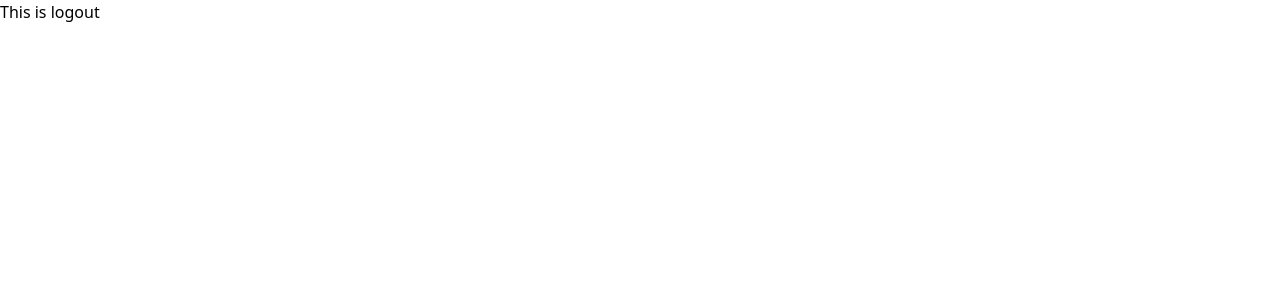
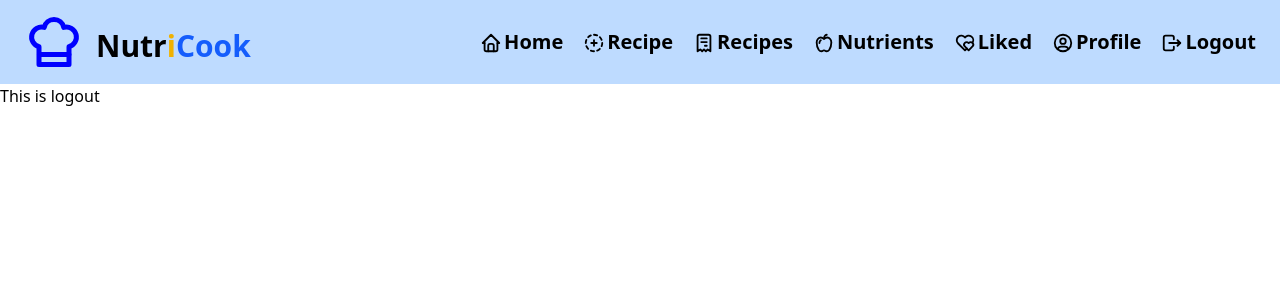
Before and after one commit to Mushahidjutt/NutriCook, a React (Vite) app: page /logout in a window 1280 px wide. Shown: the top 300 px of the page. Built offline with nearby package versions, Linux system fonts and the light colour scheme.

Commit message:
Craete Nutrients Page

```diff
--- a/package.json
+++ b/package.json
@@ -12,6 +12,7 @@
   "dependencies": {
     "@tabler/icons-react": "^3.34.1",
     "@tailwindcss/vite": "^4.1.12",
+    "axios": "^1.11.0",
     "react": "^19.1.1",
     "react-dom": "^19.1.1",
     "react-router-dom": "^7.8.2",
--- a/src/Components/Layout/Navbar.jsx
+++ b/src/Components/Layout/Navbar.jsx
@@ -1,11 +1,20 @@
 import React from "react";
-import { IconChefHat } from "@tabler/icons-react";
+import {
+  IconChefHat,
+  IconHome,
+  IconReceipt,
+  IconCircleDashedPlus,
+  IconApple,
+  IconHearts,
+  IconUserCircle,
+  IconLogout,
+} from "@tabler/icons-react";
 import { Link } from "react-router-dom";
 
 function Navbar() {
   return (
     <div>
-      <div className="flex justify-between px-6 py-3 ">
+      <div className="flex justify-between px-6 py-3 bg-blue-200 ">
         <div>
           <h1 className="flex ">
             <IconChefHat size={60} stroke={2} color="blue" />
@@ -16,32 +25,60 @@ function Navbar() {
           </h1>
         </div>
 
-        <div className="text-2xl  flex items-center justify-center gap-3">
-          <Link to="/home" className="hover:text-indigo-600 transition">
+        <div className="text-xl font-semibold   flex items-center justify-center gap-5">
+          <Link
+            to="/"
+            className="hover:text-indigo-600 transition flex gap-0.5 "
+          >
+            <IconHome className="mt-1" size={22} stroke={2} />
             Home
           </Link>
 
-          <Link to="/recipe" className="hover:text-indigo-600 transition">
+          <Link
+            to="/recipe"
+            className="hover:text-indigo-600 transition flex gap-0.5 "
+          >
+            <IconCircleDashedPlus className="mt-1" size={22} stroke={2} />
             Recipe
           </Link>
 
-          <Link to="/recipes" className="hover:text-indigo-600 transition">
+          <Link
+            to="/recipes"
+            className="hover:text-indigo-600 transition flex gap-0.5"
+          >
+            <IconReceipt className="mt-1" size={22} stroke={2} />
             Recipes
           </Link>
 
-          <Link to="/nutrients" className="hover:text-indigo-600 transition">
+          <Link
+            to="/nutrients"
+            className="hover:text-indigo-600 transition flex gap-0.5"
+          >
+            <IconApple className="mt-1" size={22} stroke={2} />
             Nutrients
           </Link>
 
-          <Link to="/liked" className="hover:text-indigo-600 transition">
+          <Link
+            to="/liked"
+            className="hover:text-indigo-600 transition flex gap-0.5"
+          >
+            <IconHearts className="mt-1" size={22} stroke={2} />
             Liked
           </Link>
 
-          <Link to="/profile" className="hover:text-indigo-600 transition">
+          <Link
+            to="/profile"
+            className="hover:text-indigo-600 transition flex gap-0.5"
+          >
+            <IconUserCircle className="mt-1" size={22} stroke={2} />
             Profile
           </Link>
 
-          <Link to="/logout" className="hover:text-indigo-600 transition">
+          <Link
+            to="/logout"
+            className="hover:text-indigo-600 transition flex gap-0.5"
+          >
+            <IconLogout className="mt-1" size={22} stroke={2} />
             Logout
           </Link>
         </div>
--- a/src/Pages/Home.jsx
+++ b/src/Pages/Home.jsx
@@ -5,6 +5,7 @@ function Home() {
   return (
     <div>
       <Navbar />
+      <h1>This Is Home</h1>
     </div>
   );
 }
--- a/src/Pages/Liked.jsx
+++ b/src/Pages/Liked.jsx
@@ -1,7 +1,10 @@
 import React from "react";
+import Navbar from "../Components/Layout/Navbar";
 
 function Liked() {
   return <div>
+    <Navbar />
+    <h1>this liked</h1>
 
 
   </div>;
--- a/src/Pages/Logout.jsx
+++ b/src/Pages/Logout.jsx
@@ -1,8 +1,10 @@
 import React from "react";
+import Navbar from "../Components/Layout/Navbar";
 
 function Logout() {
   return (
     <div>
+      <Navbar />
       <h1>This is logout</h1>
     </div>
   );
--- a/src/Pages/Nutrients.jsx
+++ b/src/Pages/Nutrients.jsx
@@ -1,7 +1,68 @@
-import React from "react";
+import React, { useState, useEffect } from "react";
+import Navbar from "../Components/Layout/Navbar";
+import axios from "axios";
 
 function Nutrients() {
-  return <div></div>;
+  const [nutrients, setNutrients] = useState([]);
+  const [query, setQuery] = useState("");
+
+  // useEffect(() => {
+  //   axios
+  //     .post("api/v1/recipes/nutrients")
+  //     .then((response) => setNutrients(response.data))
+  //     .catch((error) => console.error("Error ", error));
+  // }, []);
+
+  const handleGetNutrients = async () => {
+    try {
+      const response = await axios.post(
+        "https://nutricook-backend.onrender.com/api/v1/recipes/nutrients",
+        {
+          query: query,
+        }
+      );
+
+      setNutrients(response.data);
+    } catch (error) {
+      console.error("Error fetching nutrients:", error);
+    }
+  };
+
+  return (
+    <div>
+      <Navbar />
+
+      <div className="flex justify-center items-center mt-10">
+        <div className=" w-full max-w-3xl bg-amber-200 p-8 rounded-3xl shadow-2xl">
+          <h1 className="text-center text-2xl font-semibold">Calculate Nutrients</h1>
+
+          <input
+            type="text"
+            placeholder="e.g. 2 apple"
+            value={query}
+            onChange={(e) => setQuery(e.target.value)}
+          />
+          <button
+            className="bg-amber-300 p-2 cursor-pointer"
+            onClick={handleGetNutrients}
+          >
+            Check
+          </button>
+
+          {nutrients && (
+            <div>
+              <h2>Result</h2>
+              <p>Food: {nutrients.food}</p>
+              <p>Calories: {nutrients.calories}</p>
+              <p>Protein: {nutrients.protein}</p>
+              <p>Carbs: {nutrients.carbs}</p>
+              <p>Fat: {nutrients.fat}</p>
+            </div>
+          )}
+        </div>
+      </div>
+    </div>
+  );
 }
 
 export default Nutrients;
--- a/src/Pages/Profile.jsx
+++ b/src/Pages/Profile.jsx
@@ -1,8 +1,10 @@
 import React from "react";
+import Navbar from "../Components/Layout/Navbar";
 
 function Profile() {
   return (
     <div>
+      <Navbar />
       <h1>This profile</h1>
     </div>
   );
--- a/src/Pages/Recipe.jsx
+++ b/src/Pages/Recipe.jsx
@@ -1,7 +1,11 @@
 import React from "react";
+import Navbar from "../Components/Layout/Navbar";
 
 function Recipe() {
-  return <div></div>;
+  return <div>
+    <Navbar />
+    <h1>This is Reciepe</h1>
+  </div>;
 }
 
 export default Recipe;
--- a/src/Pages/Recipes.jsx
+++ b/src/Pages/Recipes.jsx
@@ -1,7 +1,13 @@
 import React from "react";
+import Navbar from "../Components/Layout/Navbar";
 
 const Recipes = () => {
-  return <div></div>;
+  return (
+    <div>
+      <Navbar />
+      <h1>This is Reciepes</h1>
+    </div>
+  );
 };
 
 export default Recipes;
```
Also changed, not shown: 1 other file (tests, documents, lock files or other folders).
